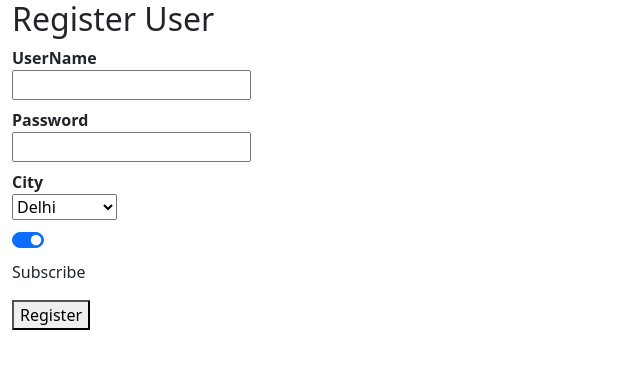
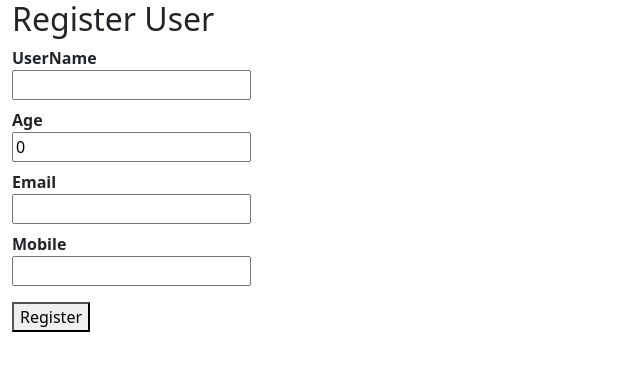
Before and after one commit to Praveenajallipalli/React-Shopping-App, a React (Create React App) app: page / in a window 1280 px wide. Shown: the top 370 px of the page, without its empty margins (0-640 px from the left). Built offline with nearby package versions, Linux system fonts and the light colour scheme.

Commit message:
FormValidation

```diff
--- a/package.json
+++ b/package.json
@@ -9,7 +9,8 @@
     "formik": "^2.4.6",
     "react": "^19.0.0",
     "react-dom": "^19.0.0",
-    "react-scripts": "5.0.1"
+    "react-scripts": "5.0.1",
+    "yup": "^1.6.1"
   },
   "scripts": {
     "start": "react-scripts start",
--- /dev/null
+++ b/src/Components/FormikValidation.js
@@ -0,0 +1,74 @@
+import { Formik, useFormik } from "formik";
+import { use } from "react";
+
+export default function FormikValidation(){
+    const formik = useFormik({
+        initialValues: {
+            UserName:'',
+            Age:0,
+            Email:'',
+            Mobile:''
+        },
+        validate: VerifyUserDetails,
+        onSubmit: (values) => {
+            alert(JSON.stringify(values));
+        }
+    })
+
+    function VerifyUserDetails(userDetails){
+        const errors = {};
+
+        if(userDetails.UserName==""){
+            errors.UserName = "User Name Required";
+        }else if(userDetails.UserName.length<4){
+            errors.UserName = "Name too Short...";
+        }else if(userDetails.UserName.length>10){
+            errors.UserName = "Name too long...";
+        }
+
+        if(userDetails.Age==""){
+            errors.Age = "Age Required";
+        }else if(isNaN(userDetails.Age)){
+            errors.Age = "Age must be a Number";
+        }
+
+        if(userDetails.Email==""){
+            errors.Email = "Email Required";
+        }else if(userDetails.Email.indexOf('@')<=2){
+            errors.Email = "Invalid Email";
+        }
+
+        if(userDetails.Mobile==""){
+            errors.Mobile = "Mobile Required";
+        }else if(userDetails.Mobile.match(/\+91\d{10}/)){
+            errors.Mobile = "";
+        }else{
+            errors.Mobile = "Invalid Mobile";
+        }
+
+        return errors
+    }
+
+    return(
+        <div className="container-fluid">
+            <form onSubmit={formik.handleSubmit}>
+                <h2>Register User</h2>
+                <dl>
+                    <dt>UserName</dt>
+                    <dd><input name="UserName" onChange={formik.handleChange} value={formik.values.UserName} type="text"/></dd>
+                    <dd className="text-danger">{formik.errors.UserName}</dd>
+                    <dt>Age</dt>
+                    <dd><input name="Age" onChange={formik.handleChange} value={formik.values.Age} type="text"/></dd>
+                    <dd className="text-danger">{formik.errors.Age}</dd>
+                    <dt>Email</dt>
+                    <dd><input name="Email" onChange={formik.handleChange} value={formik.values.Email} type="text"/></dd>
+                    <dd className="text-danger">{formik.errors.Email}</dd>
+                    <dt>Mobile</dt>
+                    <dd><input name="Mobile" onChange={formik.handleChange} value={formik.values.Mobile} type="text"/></dd>
+                    <dd className="text-danger">{formik.errors.Mobile}</dd>
+                </dl>
+                <button>Register</button>
+            </form>
+        </div>
+    )
+}
--- a/src/index.js
+++ b/src/index.js
@@ -13,11 +13,12 @@
 import LoginComponent from './Components/LoginComponent';
 import FormCOmponent from './Components/FormComponent';
 import FormikDemo from './Components/FormikDemo';
+import FormikValidation from './Components/FormikValidation';
 
 const root = ReactDOM.createRoot(document.getElementById('root'));
 root.render(
   <React.StrictMode>
-    <FormikDemo />
+    <FormikValidation/>
   </React.StrictMode>
 );
 
```
Also changed, not shown: 1 other file (tests, documents, lock files or other folders).
